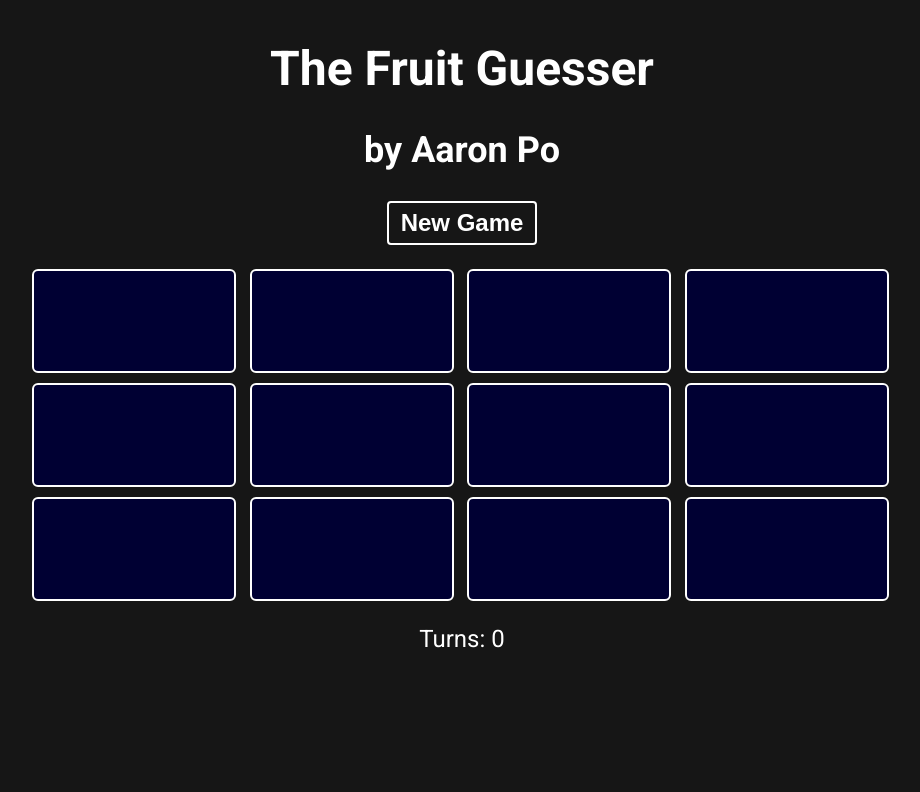
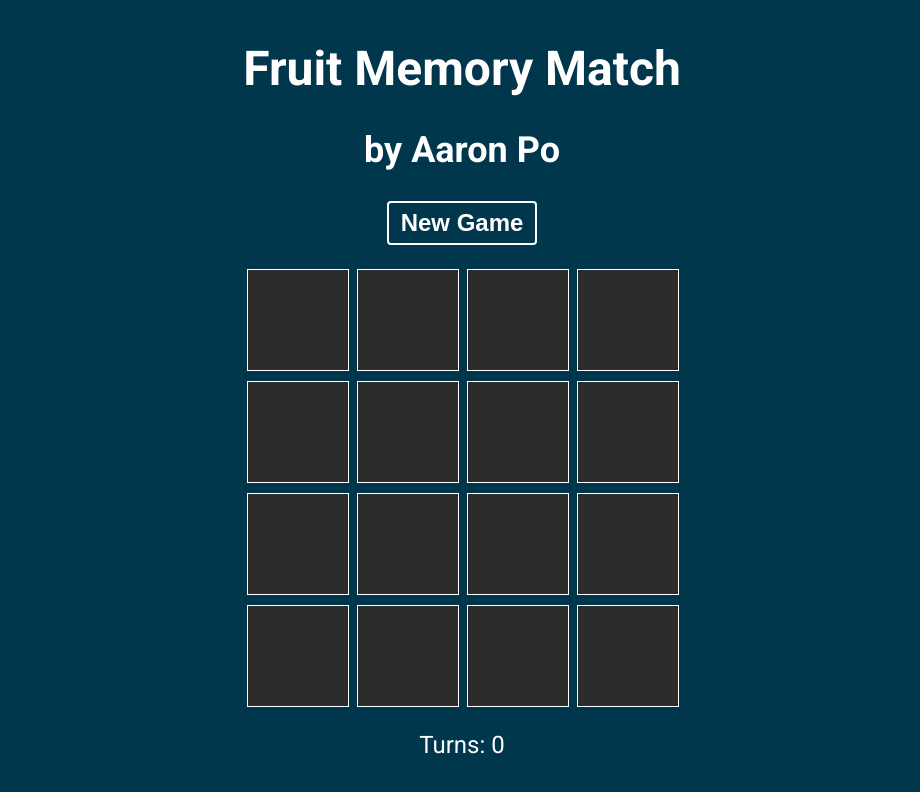
Before and after one commit to aaronpo97/guessing-game, a React (Vite) app: page / in a window 1280 px wide. Shown: the top 792 px of the page, without its empty margins (178-1098 px from the left). Built offline with nearby package versions, Linux system fonts and the light colour scheme.

Commit message:
Styling updates
Refactored css files to take advantage of scss nesting.

```diff
--- a/index.html
+++ b/index.html
@@ -4,7 +4,11 @@
     <meta charset="UTF-8" />
     <link rel="icon" type="image/svg+xml" href="/src/favicon.svg" />
     <meta name="viewport" content="width=device-width, initial-scale=1.0" />
-    <title>Vite App</title>
+    <meta
+      name="description"
+      content="A fruit matching game built using Typescript, React, and Sass. Built by Aaron Po."
+    />
+    <title>Fruit Matching Game</title>
   </head>
   <body>
     <div id="root"></div>
--- a/src/App.scss
+++ b/src/App.scss
@@ -2,6 +2,13 @@
   max-width: 860px;
   margin: 40px auto;
 }
+
+.game-container {
+  display: flex;
+  align-items: center;
+  justify-content: center;
+}
+
 button {
   background: none;
   border: 2px solid #fff;
@@ -11,15 +18,16 @@ button {
   font-weight: bold;
   cursor: pointer;
   font-size: 1em;
-}
-button:hover {
-  background: #c23866;
-  color: #fff;
+
+  &:hover {
+    background: #c23866;
+    color: #fff;
+  }
 }
 
 .card-grid {
   margin-top: 1em;
   display: grid;
-  grid-template-columns: 1fr 1fr 1fr 1fr;
+  grid-template-columns: 100px 100px 100px 100px;
   grid-gap: 10px;
 }
--- a/src/App.tsx
+++ b/src/App.tsx
@@ -3,7 +3,7 @@ import { useState, useEffect } from 'react';
 import SingleCard from './components/SingleCard';
 import Card from './types/Card';
 
-const emojis: string[] = ['🍍', '🥝', '🍉', '🍎', '🍑', '🍓'];
+const emojis: string[] = ['🍍', '🥝', '🍉', '🍎', '🍑', '🍓', '🍌', '🍇'];
 
 const cardContent: Card[] = emojis.map((emoji): Card => ({ emoji, matched: false }));
 
@@ -57,9 +57,10 @@ const App = (): JSX.Element => {
 
   return (
     <div className='App'>
-      <h1>The Fruit Guesser</h1>
+      <h1>Fruit Memory Match</h1>
       <h2>by Aaron Po</h2>
       <button onClick={shuffleCards}>New Game</button>
+      <div className='game-container'>
         {cards && (
           <div className='card-grid'>
             {cards.map((card) => (
@@ -73,6 +74,7 @@ const App = (): JSX.Element => {
             ))}
           </div>
         )}
+      </div>
       <p>Turns: {turns}</p>
     </div>
   );
--- a/src/components/SingleCard.scss
+++ b/src/components/SingleCard.scss
@@ -1,16 +1,15 @@
 .card {
   position: relative;
-}
 
-.card .content {
-  width: 200px;
+  .content {
+    width: 100px;
     display: block;
-  border: 2px solid #fff;
-  border-radius: 6px;
+    border: 1px solid #fff;
+    // border-radius: 6px;
     height: 100px;
   }
 
-.card .front {
+  .front {
     display: flex;
     align-items: center;
     justify-content: center;
@@ -20,18 +19,21 @@
     background-color: darken($color: white, $amount: 10);
   }
 
-.flipped .front {
+  .back {
+    transition: all ease-in 0.2s;
+    transition-delay: 0.2s;
+    background-color: #2c2c2c;
+  }
+}
+
+.flipped {
+  .front {
     transform: rotateY(0deg);
     transition-delay: 0.2s;
   }
 
-.card .back {
-  transition: all ease-in 0.2s;
-  transition-delay: 0.2s;
-  background-color: darken($color: blue, $amount: 40);
-}
-
-.flipped .back {
+  .back {
     transform: rotateY(90deg);
     transition-delay: 0s;
   }
+}
--- a/src/components/SingleCard.tsx
+++ b/src/components/SingleCard.tsx
@@ -3,13 +3,13 @@ import Card from '../types/Card';
 
 type PropTypes = {
   card: Card;
+  disabled: boolean;
+  flipped: boolean;
   handleChoice: (card: Card) => void;
-  flipped: boolean;
-  disabled: boolean;
 };
 
-const SingleCard = ({ card, handleChoice, flipped, disabled }: PropTypes): JSX.Element => {
-  const handleClick = () => {
+const SingleCard = ({ card, disabled, flipped, handleChoice }: PropTypes): JSX.Element => {
+  const handleClick = (): void => {
     if (!disabled) {
       handleChoice(card);
     }
--- a/src/index.scss
+++ b/src/index.scss
@@ -6,6 +6,6 @@ body {
   margin: 0;
   font-size: 1.5em;
   text-align: center;
-  background: #161616;
+  background: #00374d;
   color: #fff;
 }
```
Also changed, not shown: package.json (+8 -8 lines). Lines whose indentation alone changed are shown as unchanged.
